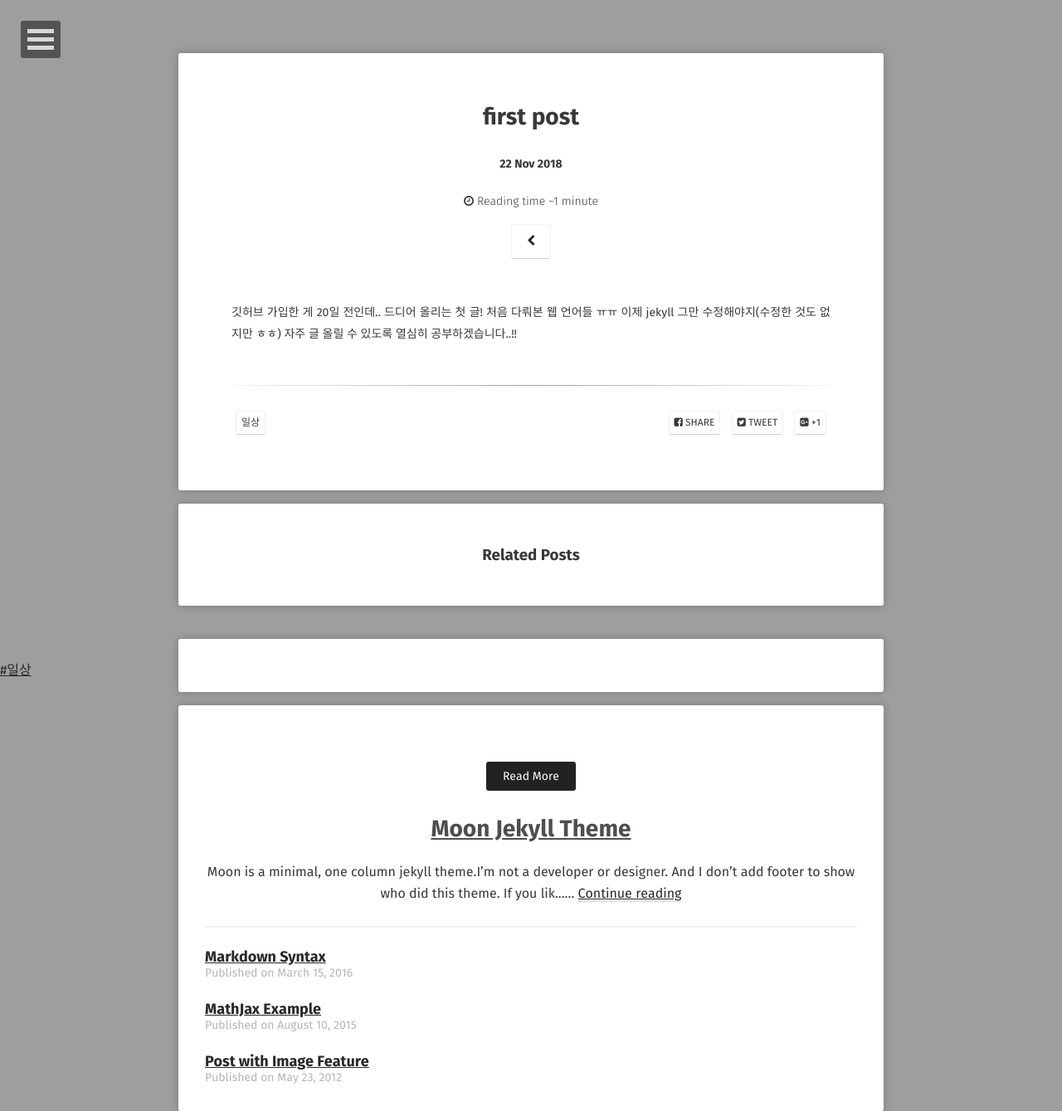
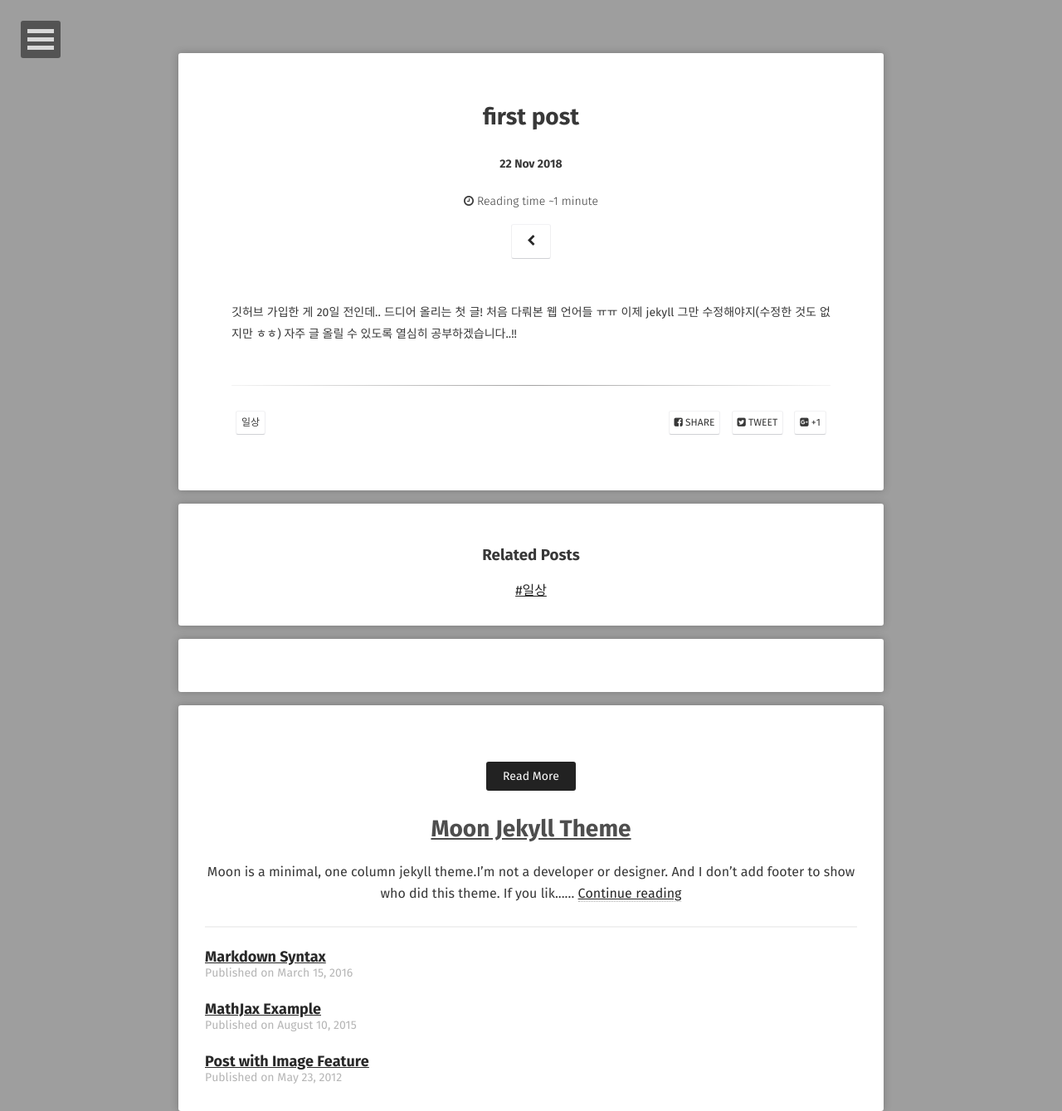
Before and after one commit to incheony/incheony.github.io, a Jekyll site: the page built from _posts/2018-11-22-my_first.md, in a window 1280 px wide. Shown: the whole page at 83% size. Built offline with Jekyll 4.4.1, drawn with Linux system fonts in a browser that asks for light colours; some web fonts are replaced; comment, search, counter and statistics services are not loaded.

Commit message:
Update related-posts.html

```diff
--- a/_includes/related-posts.html
+++ b/_includes/related-posts.html
@@ -11,8 +11,6 @@
             {% break %}
         {% endif %}
     {% endfor %}
-</div>
-<div class="tagss">
     {% assign sortedCategories = page.categories | sort %}
     {% for category in sortedCategories %}
         <span class="tag">
```
